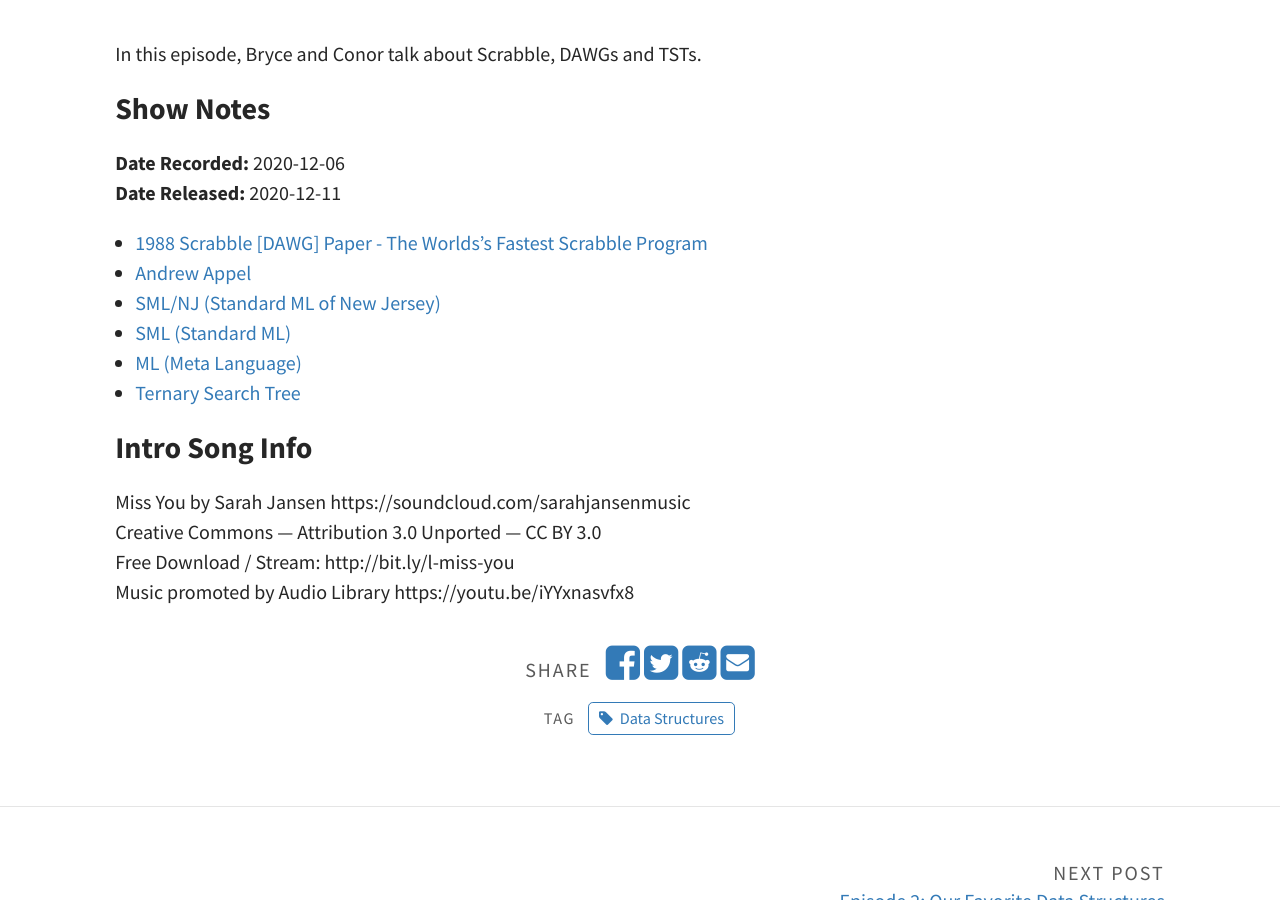
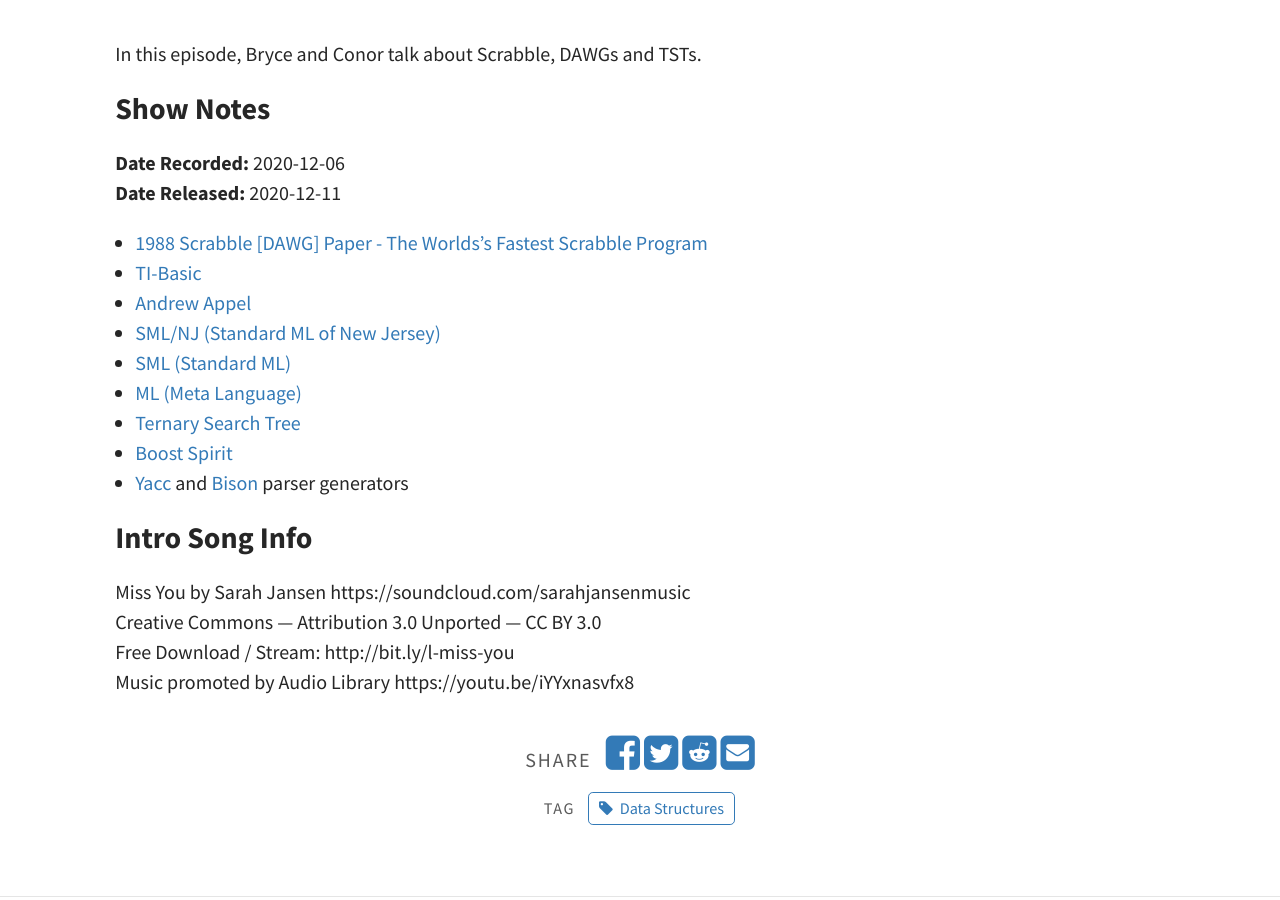
Before and after one commit to codereport/adsp2, a Jekyll site: the page built from _posts/2020-12-11-Episode-3.md, in a window 1280 px wide and 900 px high, scrolled down 335 px. Built offline with Jekyll 4.4.1, drawn with Linux system fonts in a browser that asks for light colours.

Commit message:
Update 2020-12-11-Episode-3.md

```diff
--- a/_posts/2020-12-11-Episode-3.md
+++ b/_posts/2020-12-11-Episode-3.md
@@ -18,11 +18,14 @@
 **Date Released:** 2020-12-11
 
 * [1988 Scrabble [DAWG] Paper - The Worlds's Fastest Scrabble Program](https://www.cs.cmu.edu/afs/cs/academic/class/15451-s06/www/lectures/scrabble.pdf)
+* [TI-Basic](https://en.wikipedia.org/wiki/TI-BASIC)
 * [Andrew Appel](https://en.wikipedia.org/wiki/Andrew_Appel)
 * [SML/NJ (Standard ML of New Jersey)](https://en.wikipedia.org/wiki/Standard_ML_of_New_Jersey)
 * [SML (Standard ML)](https://en.wikipedia.org/wiki/Standard_ML)
 * [ML (Meta Language)](https://en.wikipedia.org/wiki/ML_(programming_language))
 * [Ternary Search Tree](https://en.wikipedia.org/wiki/Ternary_search_tree)
+* [Boost Spirit](https://www.boost.org/doc/libs/1_74_0/libs/spirit/doc/html/index.html)
+* [Yacc](https://en.wikipedia.org/wiki/Yacc) and [Bison](https://en.wikipedia.org/wiki/GNU_Bison) parser generators
 
 ### Intro Song Info
 
```
